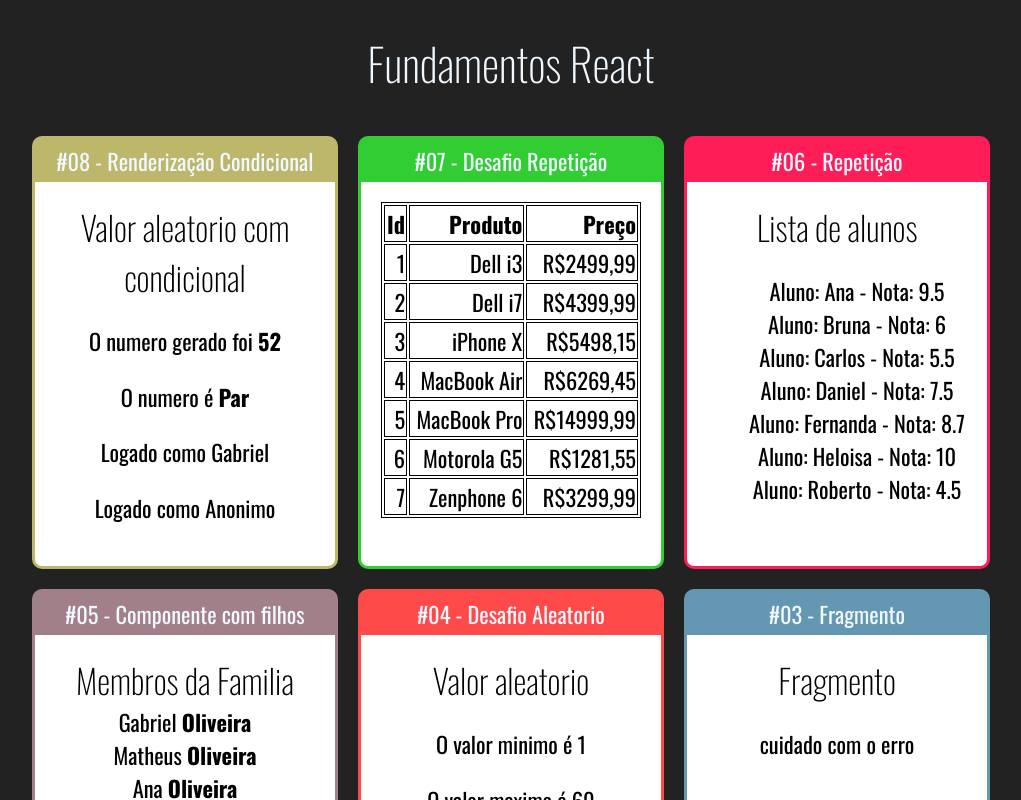
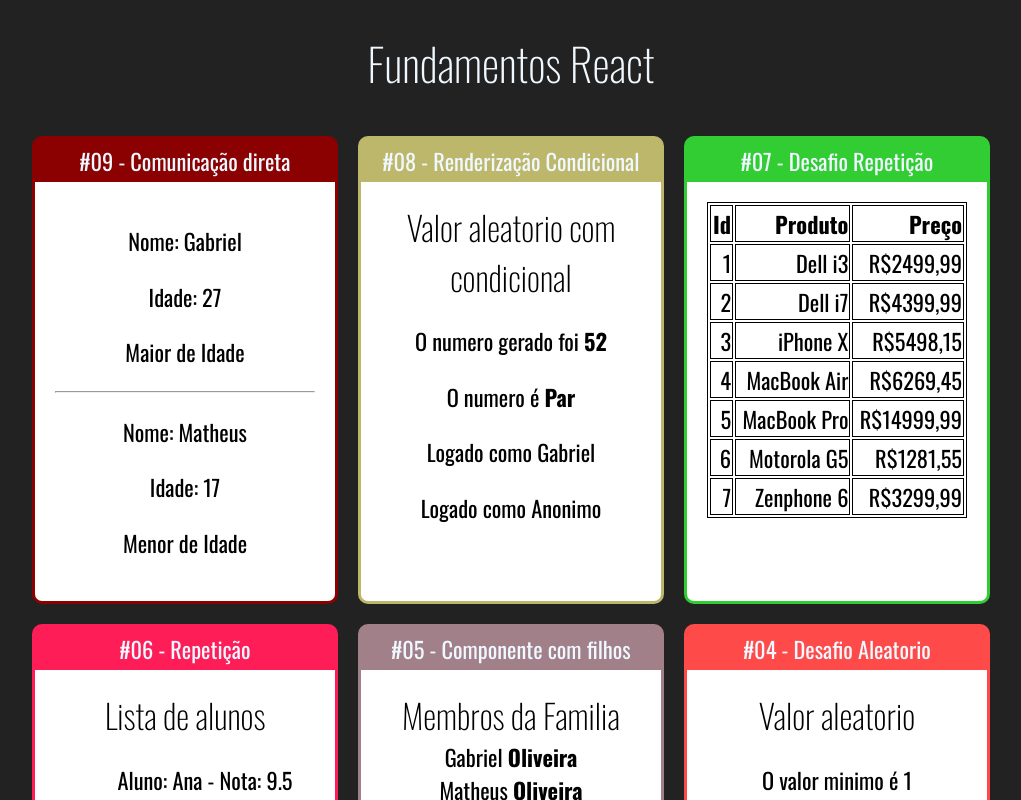
Before and after one commit to prgoliveira/React-COD3R, a React (Create React App) app in the folder fundamentos-react/: page / in a window 1280 px wide. Shown: the top 800 px of the page, without its empty margins (129-1150 px from the left). Built offline with nearby package versions, Linux system fonts and the light colour scheme.

Commit message:
Utilizando comunicaçao direta entre componentes

```diff
--- a/fundamentos-react/src/App.jsx
+++ b/fundamentos-react/src/App.jsx
@@ -2,6 +2,7 @@ import React from 'react'
 
 import './App.css'
 
+import DiretaPai from './components/comunicacao/DiretaPai'
 import UsuarioInfo from './components/condicional/UsuarioInfo'
 import ParOuImpar from './components/condicional/ParOuImpar'
 import ListaProdutos from './components/repeticao/ListaProdutos'
@@ -24,6 +25,10 @@ export default _ => {
             <h1>Fundamentos React</h1>
 
             <div className="Cards" >
+
+                <Card titulo="#09 - Comunicação direta" color="#8B0000" >
+                    <DiretaPai />
+                </Card>
 
                 <Card titulo="#08 - Renderização Condicional" color="#BDB76B" >
                     <ParOuImpar min={1} max={60} />
--- /dev/null
+++ b/fundamentos-react/src/components/comunicacao/DiretaFilho.jsx
@@ -0,0 +1,12 @@
+import React from 'react'
+
+export default props => {
+    const { nome, idade, bool } = props
+    return (
+        <div>
+            <p>Nome: {nome}</p>
+            <p>Idade: {idade}</p>
+            <p>{bool ? 'Maior de Idade' : 'Menor de Idade'}</p>
+        </div>
+    )
+}
--- /dev/null
+++ b/fundamentos-react/src/components/comunicacao/DiretaPai.jsx
@@ -0,0 +1,22 @@
+import React from 'react'
+
+import DiretaFilho from './DiretaFilho'
+
+export default props => {
+    return (
+        <div>
+            <DiretaFilho
+            nome='Gabriel'
+            idade={27}
+            bool={true}
+            />
+            <hr/>
+            <DiretaFilho
+            nome='Matheus'
+            idade={17}
+            maior={false}
+            />
+
+        </div>
+    )
+}
```
